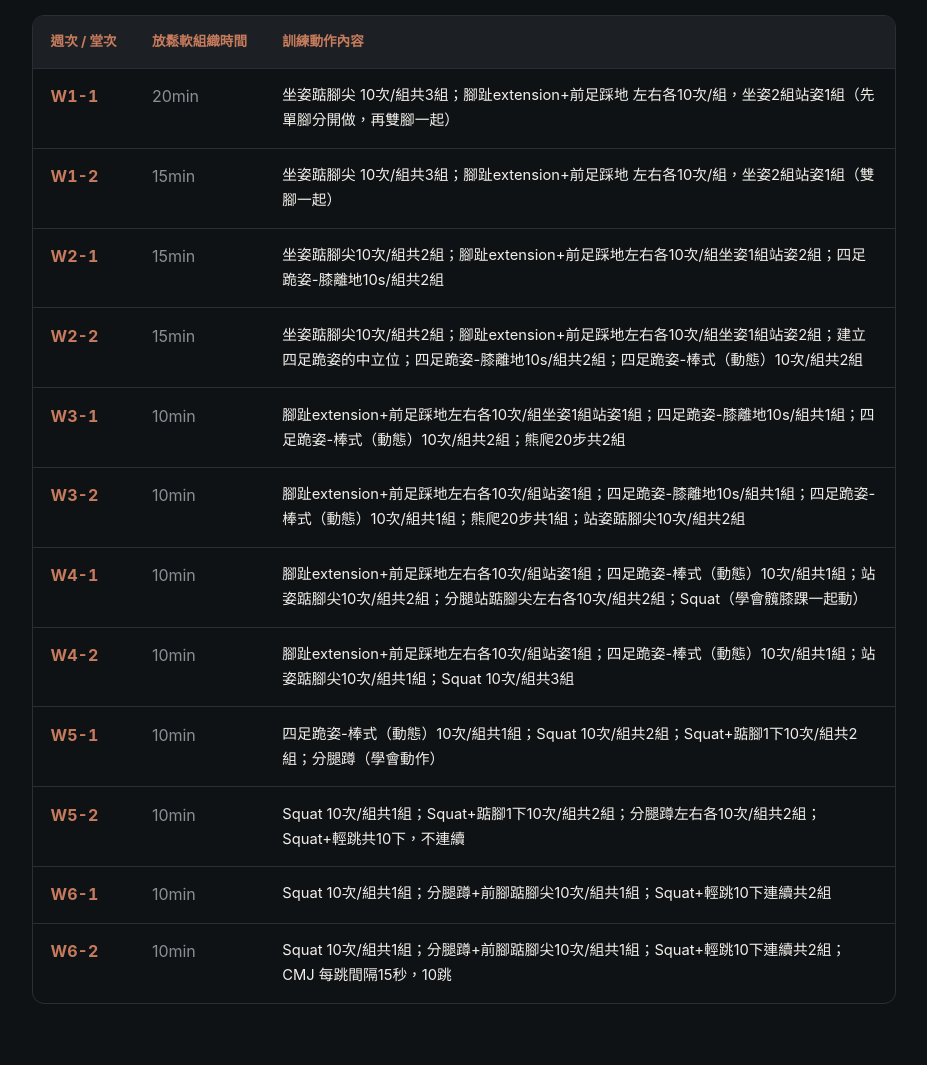
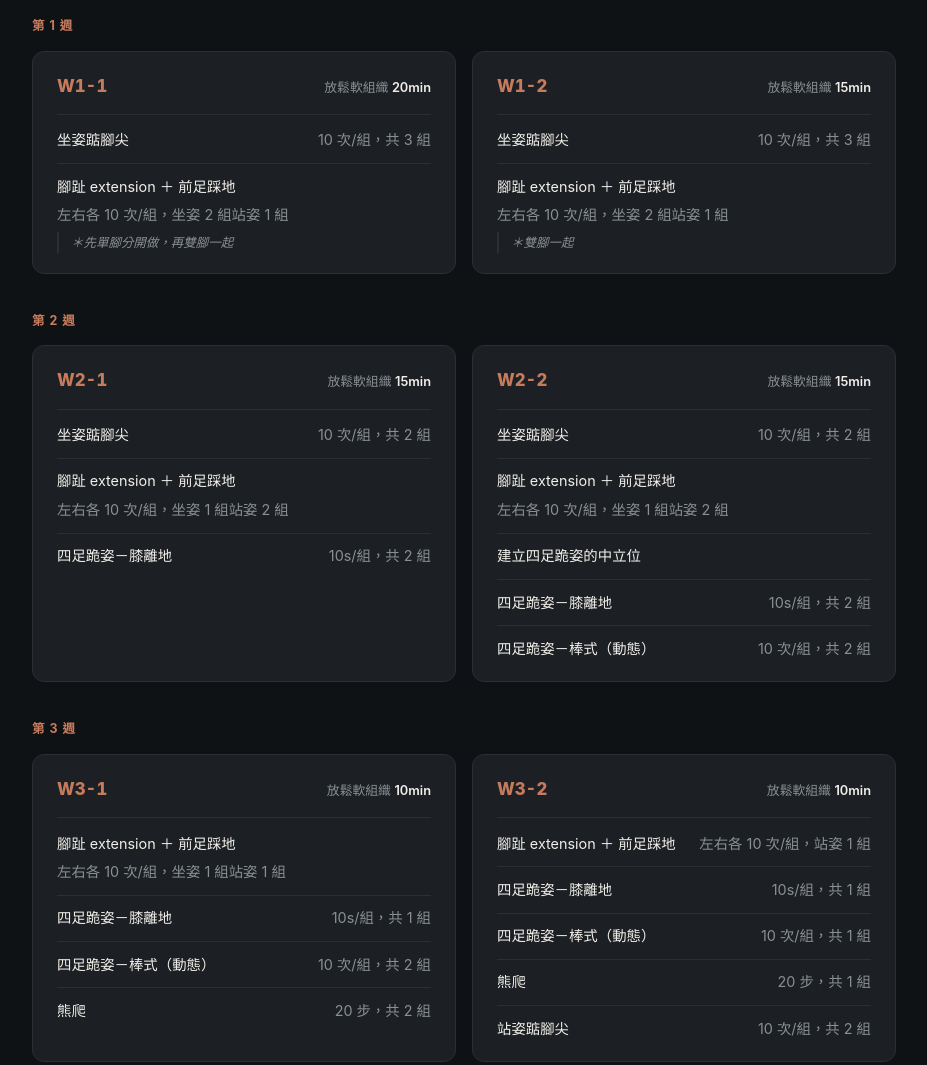
Before and after one commit to swenbao/lower-limb-motor-control-training, a plain HTML site: page index.html in a window 1280 px wide. Shown: the part 920-1985 px from the top of the page, without its empty margins (176-1103 px from the left). Drawn offline with Linux system fonts and the light colour scheme.

Commit message:
Redesign 12-lesson schedule as per-exercise session cards
The old single-paragraph "訓練動作內容" cell crammed every exercise for a
session into one run-on sentence, matching neither the source document's
row-per-exercise structure nor readability expectations. Restructure the
data model to a week -> session -> exercise hierarchy (name, dose, note)
and render each session as a card listing its exercises individually,
using the exact breakdown from the original course table.

```diff
--- a/css/style.css
+++ b/css/style.css
@@ -338,58 +338,110 @@ a {
   margin: 0;
 }
 
-.table-wrapper {
-  overflow-x: auto;
+.schedule-weeks {
+  display: flex;
+  flex-direction: column;
+  gap: 2.25rem;
+}
+
+.week-label {
+  font-size: 0.78rem;
+  font-weight: 700;
+  color: var(--accent);
+  text-transform: uppercase;
+  letter-spacing: 0.08em;
+  margin: 0 0 0.9rem;
+}
+
+.week-sessions {
+  display: grid;
+  grid-template-columns: 1fr;
+  gap: 1rem;
+}
+
+@media (min-width: 700px) {
+  .week-sessions {
+    grid-template-columns: repeat(2, 1fr);
+  }
+}
+
+.session-card {
+  background: var(--card-bg);
   border: 1px solid var(--divider);
   border-radius: 12px;
+  padding: 1.25rem 1.5rem;
 }
 
-.schedule-table {
-  width: 100%;
-  border-collapse: collapse;
-  min-width: 640px;
+.session-card-head {
+  display: flex;
+  align-items: baseline;
+  justify-content: space-between;
+  flex-wrap: wrap;
+  gap: 0.4rem 0.75rem;
+  padding-bottom: 0.85rem;
+  margin-bottom: 0.85rem;
+  border-bottom: 1px solid var(--divider);
 }
 
-.schedule-table th,
-.schedule-table td {
-  padding: 0.9rem 1.1rem;
-  text-align: left;
-  border-bottom: 1px solid var(--divider);
-  vertical-align: top;
-}
-
-.schedule-table thead th {
+.session-code {
+  font-weight: 800;
+  font-size: 1.05rem;
   color: var(--accent);
-  font-size: 0.85rem;
-  font-weight: 700;
-  background: var(--card-bg);
-  white-space: nowrap;
-}
-
-.schedule-table tbody tr:last-child td {
-  border-bottom: none;
-}
-
-.schedule-table tbody tr:hover {
-  background: var(--card-bg);
-}
-
-.col-session {
-  font-weight: 700;
-  color: var(--accent);
-  white-space: nowrap;
   font-variant-numeric: tabular-nums;
 }
 
-.col-time {
+.session-warmup {
+  font-size: 0.8rem;
   color: var(--text-secondary);
   white-space: nowrap;
 }
 
-.col-content {
+.session-warmup strong {
   color: var(--text-primary);
-  font-size: 0.92rem;
-  min-width: 320px;
+  font-weight: 600;
+}
+
+.exercise-list {
+  list-style: none;
+  margin: 0;
+  padding: 0;
+  display: flex;
+  flex-direction: column;
+  gap: 0.65rem;
+}
+
+.exercise-item {
+  display: flex;
+  flex-wrap: wrap;
+  align-items: baseline;
+  justify-content: space-between;
+  gap: 0.25rem 1rem;
+  font-size: 0.9rem;
+}
+
+.exercise-item + .exercise-item {
+  padding-top: 0.65rem;
+  border-top: 1px solid var(--divider);
+}
+
+.exercise-name {
+  color: var(--text-primary);
+  flex: 1 1 auto;
+}
+
+.exercise-dose {
+  color: var(--text-secondary);
+  text-align: right;
+  white-space: nowrap;
+}
+
+.exercise-note {
+  flex-basis: 100%;
+  font-size: 0.78rem;
+  color: var(--text-secondary);
+  font-style: italic;
+  padding-left: 0.75rem;
+  border-left: 2px solid var(--divider);
 }
 
 /* ---------------------------------------------------------
--- a/js/data.js
+++ b/js/data.js
@@ -1,7 +1,7 @@
 /**
  * 網站內容資料
  * CATEGORIES：四個訓練分類的文字內容，依訓練邏輯排序（由淺入深）
- * SCHEDULE：12 堂課表資料
+ * SCHEDULE：12 堂課表資料，依「週」分組，每週包含 2 堂課，每堂課包含放鬆軟組織時間與該堂的動作清單
  */
 const CATEGORIES = [
   {
@@ -46,16 +46,159 @@ const CATEGORIES = [
 ];
 
 const SCHEDULE = [
-  { session: "W1-1", time: "20min", content: "坐姿踮腳尖 10次/組共3組；腳趾extension+前足踩地 左右各10次/組，坐姿2組站姿1組（先單腳分開做，再雙腳一起）" },
-  { session: "W1-2", time: "15min", content: "坐姿踮腳尖 10次/組共3組；腳趾extension+前足踩地 左右各10次/組，坐姿2組站姿1組（雙腳一起）" },
-  { session: "W2-1", time: "15min", content: "坐姿踮腳尖10次/組共2組；腳趾extension+前足踩地左右各10次/組坐姿1組站姿2組；四足跪姿-膝離地10s/組共2組" },
-  { session: "W2-2", time: "15min", content: "坐姿踮腳尖10次/組共2組；腳趾extension+前足踩地左右各10次/組坐姿1組站姿2組；建立四足跪姿的中立位；四足跪姿-膝離地10s/組共2組；四足跪姿-棒式（動態）10次/組共2組" },
-  { session: "W3-1", time: "10min", content: "腳趾extension+前足踩地左右各10次/組坐姿1組站姿1組；四足跪姿-膝離地10s/組共1組；四足跪姿-棒式（動態）10次/組共2組；熊爬20步共2組" },
-  { session: "W3-2", time: "10min", content: "腳趾extension+前足踩地左右各10次/組站姿1組；四足跪姿-膝離地10s/組共1組；四足跪姿-棒式（動態）10次/組共1組；熊爬20步共1組；站姿踮腳尖10次/組共2組" },
-  { session: "W4-1", time: "10min", content: "腳趾extension+前足踩地左右各10次/組站姿1組；四足跪姿-棒式（動態）10次/組共1組；站姿踮腳尖10次/組共2組；分腿站踮腳尖左右各10次/組共2組；Squat（學會髖膝踝一起動）" },
-  { session: "W4-2", time: "10min", content: "腳趾extension+前足踩地左右各10次/組站姿1組；四足跪姿-棒式（動態）10次/組共1組；站姿踮腳尖10次/組共1組；Squat 10次/組共3組" },
-  { session: "W5-1", time: "10min", content: "四足跪姿-棒式（動態）10次/組共1組；Squat 10次/組共2組；Squat+踮腳1下10次/組共2組；分腿蹲（學會動作）" },
-  { session: "W5-2", time: "10min", content: "Squat 10次/組共1組；Squat+踮腳1下10次/組共2組；分腿蹲左右各10次/組共2組；Squat+輕跳共10下，不連續" },
-  { session: "W6-1", time: "10min", content: "Squat 10次/組共1組；分腿蹲+前腳踮腳尖10次/組共1組；Squat+輕跳10下連續共2組" },
-  { session: "W6-2", time: "10min", content: "Squat 10次/組共1組；分腿蹲+前腳踮腳尖10次/組共1組；Squat+輕跳10下連續共2組；CMJ 每跳間隔15秒，10跳" }
+  {
+    week: "第 1 週",
+    sessions: [
+      {
+        session: "W1-1",
+        warmup: "20min",
+        exercises: [
+          { name: "坐姿踮腳尖", dose: "10 次/組，共 3 組" },
+          {
+            name: "腳趾 extension ＋ 前足踩地",
+            dose: "左右各 10 次/組，坐姿 2 組站姿 1 組",
+            note: "先單腳分開做，再雙腳一起"
+          }
+        ]
+      },
+      {
+        session: "W1-2",
+        warmup: "15min",
+        exercises: [
+          { name: "坐姿踮腳尖", dose: "10 次/組，共 3 組" },
+          {
+            name: "腳趾 extension ＋ 前足踩地",
+            dose: "左右各 10 次/組，坐姿 2 組站姿 1 組",
+            note: "雙腳一起"
+          }
+        ]
+      }
+    ]
+  },
+  {
+    week: "第 2 週",
+    sessions: [
+      {
+        session: "W2-1",
+        warmup: "15min",
+        exercises: [
+          { name: "坐姿踮腳尖", dose: "10 次/組，共 2 組" },
+          { name: "腳趾 extension ＋ 前足踩地", dose: "左右各 10 次/組，坐姿 1 組站姿 2 組" },
+          { name: "四足跪姿－膝離地", dose: "10s/組，共 2 組" }
+        ]
+      },
+      {
+        session: "W2-2",
+        warmup: "15min",
+        exercises: [
+          { name: "坐姿踮腳尖", dose: "10 次/組，共 2 組" },
+          { name: "腳趾 extension ＋ 前足踩地", dose: "左右各 10 次/組，坐姿 1 組站姿 2 組" },
+          { name: "建立四足跪姿的中立位", dose: "" },
+          { name: "四足跪姿－膝離地", dose: "10s/組，共 2 組" },
+          { name: "四足跪姿－棒式（動態）", dose: "10 次/組，共 2 組" }
+        ]
+      }
+    ]
+  },
+  {
+    week: "第 3 週",
+    sessions: [
+      {
+        session: "W3-1",
+        warmup: "10min",
+        exercises: [
+          { name: "腳趾 extension ＋ 前足踩地", dose: "左右各 10 次/組，坐姿 1 組站姿 1 組" },
+          { name: "四足跪姿－膝離地", dose: "10s/組，共 1 組" },
+          { name: "四足跪姿－棒式（動態）", dose: "10 次/組，共 2 組" },
+          { name: "熊爬", dose: "20 步，共 2 組" }
+        ]
+      },
+      {
+        session: "W3-2",
+        warmup: "10min",
+        exercises: [
+          { name: "腳趾 extension ＋ 前足踩地", dose: "左右各 10 次/組，站姿 1 組" },
+          { name: "四足跪姿－膝離地", dose: "10s/組，共 1 組" },
+          { name: "四足跪姿－棒式（動態）", dose: "10 次/組，共 1 組" },
+          { name: "熊爬", dose: "20 步，共 1 組" },
+          { name: "站姿踮腳尖", dose: "10 次/組，共 2 組" }
+        ]
+      }
+    ]
+  },
+  {
+    week: "第 4 週",
+    sessions: [
+      {
+        session: "W4-1",
+        warmup: "10min",
+        exercises: [
+          { name: "腳趾 extension ＋ 前足踩地", dose: "左右各 10 次/組，站姿 1 組" },
+          { name: "四足跪姿－棒式（動態）", dose: "10 次/組，共 1 組" },
+          { name: "站姿踮腳尖", dose: "10 次/組，共 2 組" },
+          { name: "分腿站踮腳尖", dose: "左右各 10 次/組，共 2 組" },
+          { name: "Squat", dose: "學會髖膝踝一起動" }
+        ]
+      },
+      {
+        session: "W4-2",
+        warmup: "10min",
+        exercises: [
+          { name: "腳趾 extension ＋ 前足踩地", dose: "左右各 10 次/組，站姿 1 組" },
+          { name: "四足跪姿－棒式（動態）", dose: "10 次/組，共 1 組" },
+          { name: "站姿踮腳尖", dose: "10 次/組，共 1 組" },
+          { name: "Squat", dose: "10 次/組，共 3 組" }
+        ]
+      }
+    ]
+  },
+  {
+    week: "第 5 週",
+    sessions: [
+      {
+        session: "W5-1",
+        warmup: "10min",
+        exercises: [
+          { name: "四足跪姿－棒式（動態）", dose: "10 次/組，共 1 組" },
+          { name: "Squat", dose: "10 次/組，共 2 組" },
+          { name: "Squat ＋ 踮腳 1 下", dose: "10 次/組，共 2 組" },
+          { name: "分腿蹲", dose: "學會動作" }
+        ]
+      },
+      {
+        session: "W5-2",
+        warmup: "10min",
+        exercises: [
+          { name: "Squat", dose: "10 次/組，共 1 組" },
+          { name: "Squat ＋ 踮腳 1 下", dose: "10 次/組，共 2 組" },
+          { name: "分腿蹲", dose: "左右各 10 次/組，共 2 組" },
+          { name: "Squat ＋ 輕跳", dose: "共 10 下，不連續" }
+        ]
+      }
+    ]
+  },
+  {
+    week: "第 6 週",
+    sessions: [
+      {
+        session: "W6-1",
+        warmup: "10min",
+        exercises: [
+          { name: "Squat", dose: "10 次/組，共 1 組" },
+          { name: "分腿蹲 ＋ 前腳踮腳尖", dose: "10 次/組，共 1 組" },
+          { name: "Squat ＋ 輕跳", dose: "10 下連續，共 2 組" }
+        ]
+      },
+      {
+        session: "W6-2",
+        warmup: "10min",
+        exercises: [
+          { name: "Squat", dose: "10 次/組，共 1 組" },
+          { name: "分腿蹲 ＋ 前腳踮腳尖", dose: "10 次/組，共 1 組" },
+          { name: "Squat ＋ 輕跳", dose: "10 下連續，共 2 組" },
+          { name: "CMJ", dose: "每跳間隔 15 秒，10 跳" }
+        ]
+      }
+    ]
+  }
 ];
--- a/js/main.js
+++ b/js/main.js
@@ -19,13 +19,14 @@ function renderHome() {
       </a>`
   ).join("");
 
-  const rows = SCHEDULE.map(
-    (row) => `
-      <tr>
-        <td class="col-session">${row.session}</td>
-        <td class="col-time">${row.time}</td>
-        <td class="col-content">${row.content}</td>
-      </tr>`
+  const weeks = SCHEDULE.map(
+    (week) => `
+      <div class="week-group">
+        <h3 class="week-label">${week.week}</h3>
+        <div class="week-sessions">
+          ${week.sessions.map(renderSessionCard).join("")}
+        </div>
+      </div>`
   ).join("");
 
   return `
@@ -39,20 +40,31 @@ function renderHome() {
           <h2>12 堂課表</h2>
           <p class="schedule-subtitle">共 6 週，每週 2 堂</p>
         </header>
-        <div class="table-wrapper">
-          <table class="schedule-table">
-            <thead>
-              <tr>
-                <th>週次 / 堂次</th>
-                <th>放鬆軟組織時間</th>
-                <th>訓練動作內容</th>
-              </tr>
-            </thead>
-            <tbody>${rows}</tbody>
-          </table>
-        </div>
+        <div class="schedule-weeks">${weeks}</div>
       </section>
     </section>`;
+}
+
+function renderSessionCard(session) {
+  const exercises = session.exercises
+    .map(
+      (ex) => `
+        <li class="exercise-item">
+          <span class="exercise-name">${ex.name}</span>
+          ${ex.dose ? `<span class="exercise-dose">${ex.dose}</span>` : ""}
+          ${ex.note ? `<span class="exercise-note">＊${ex.note}</span>` : ""}
+        </li>`
+    )
+    .join("");
+
+  return `
+    <article class="session-card">
+      <header class="session-card-head">
+        <span class="session-code">${session.session}</span>
+        <span class="session-warmup">放鬆軟組織 <strong>${session.warmup}</strong></span>
+      </header>
+      <ul class="exercise-list">${exercises}</ul>
+    </article>`;
 }
 
 function renderCategory(id) {
```
